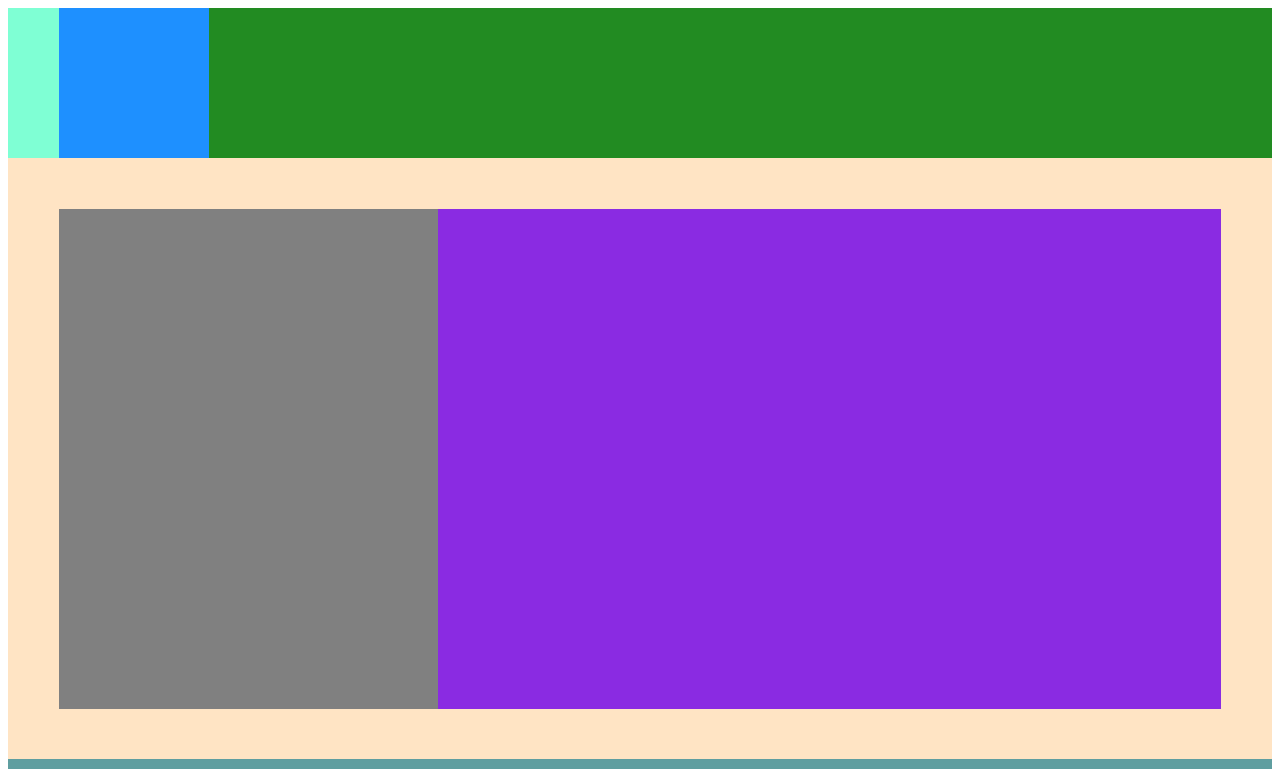
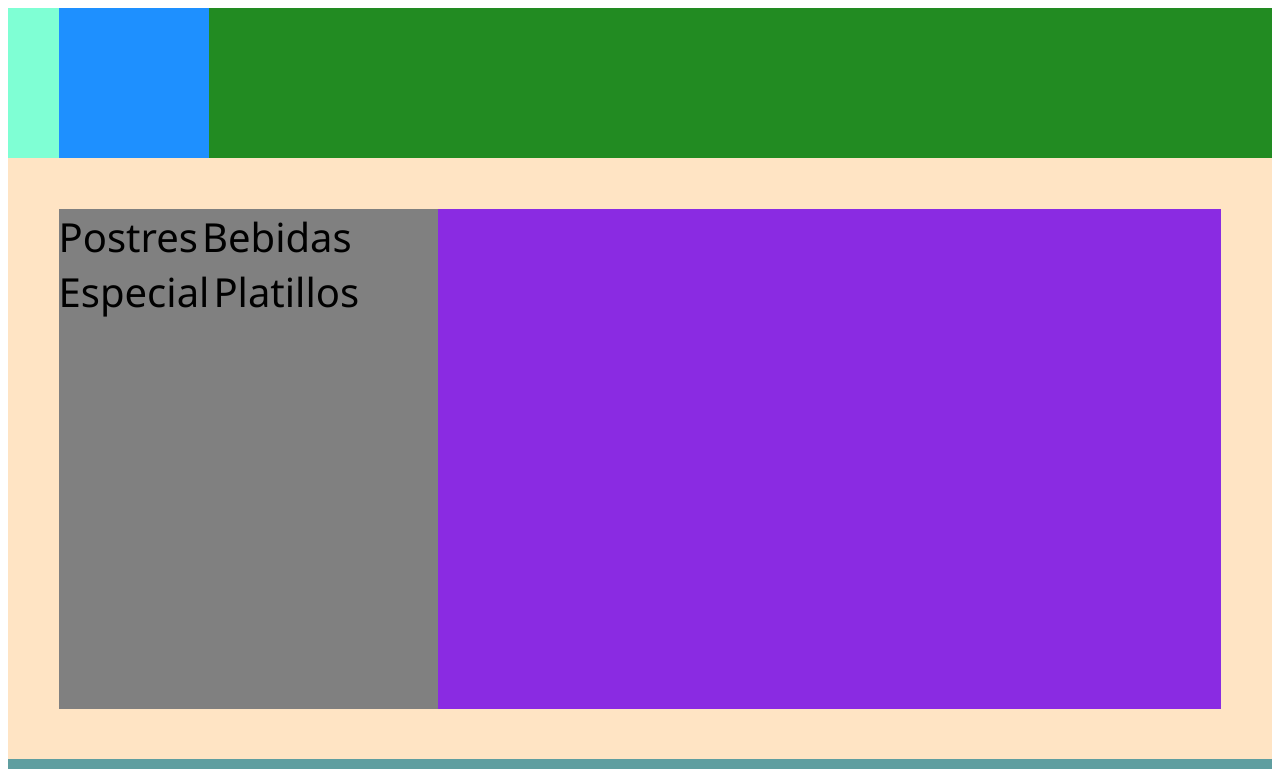
Before and after one commit to alulec/ProyectoCafeteria, a plain HTML site: page index.html in a window 1280 px wide. Shown: the top 769 px of the page. Drawn offline with Linux system fonts and the light colour scheme.

Commit message:
cambios pequeños

```diff
--- a/estilo.css
+++ b/estiloPrincipal.css
@@ -29,7 +29,13 @@
     height: 100%;
     background-color: gray;
 }
+.categorias{
+    color: black;
+    font-family: 'Segoe UI', Tahoma, Geneva, Verdana, sans-serif;
+    font-size: 40px;
+    text-decoration: none;
 
+}
 #vizualizacionCategoria{
     height: 100%;
     width: 67%;
--- a/index.html
+++ b/index.html
@@ -2,7 +2,7 @@
 <html lang="en">
 <head>
     <title>Pagina principal</title>
-    <link rel="stylesheet" href="estilo.css">
+    <link rel="stylesheet" href="estiloPrincipal.css">
 </head>
 <body>
     <header id="encabezado">
@@ -15,7 +15,10 @@
     </header>
     <section id="cuerpoMenu">
         <div id="categoriasMenu">
-
+            <a href="" class="categorias">Postres</a>
+            <a href="" class="categorias">Bebidas</a>
+            <a href="" class="categorias">Especial</a>
+            <a href="" class="categorias">Platillos</a>
         </div>
         <div id="vizualizacionCategoria">
 
```
Also changed, not shown: 1 other file.
